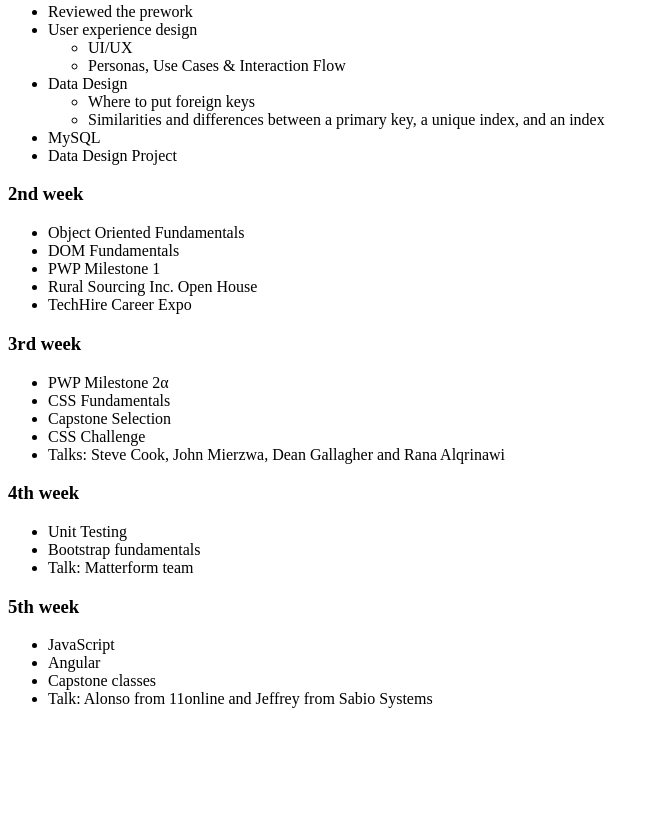
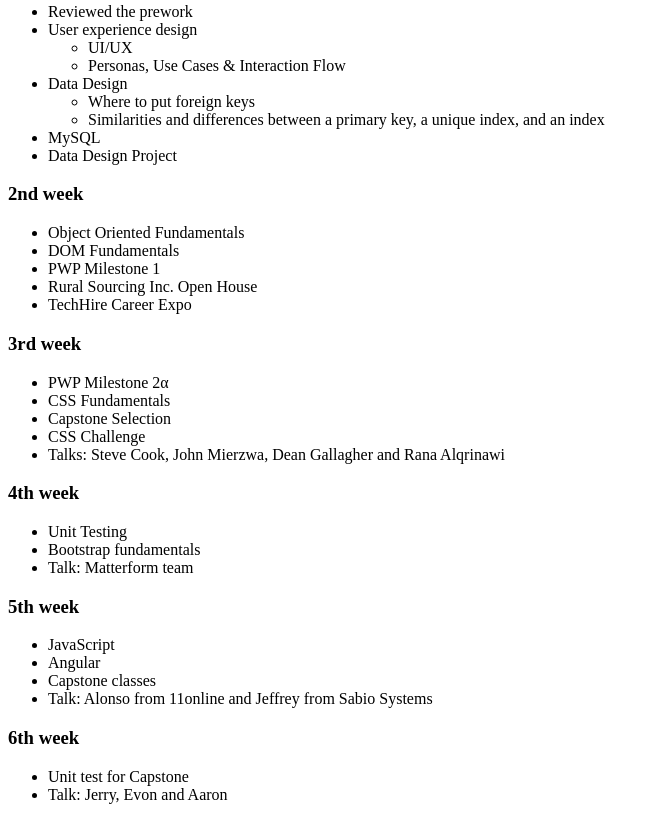
Before and after one commit to jullyanehawkins/career-portfolio, a plain HTML site: page index.html in a window 1280 px wide. Shown: the part 1672-2492 px from the top of the page, without its empty margins (0-660 px from the left). Before the commit the page ends 2396 px from the top, so only its background shows below. Drawn offline with Linux system fonts and the light colour scheme.

Commit message:
Added my 6th week reflection

```diff
--- a/index.html
+++ b/index.html
@@ -9,7 +9,7 @@
 	</head>
 	<body>
 		<h1>Jullyane Hawkins' Professional Development</h1>
-		<p>Last updated: May 12th 2018</p>
+		<p>Last updated: May 20th 2018</p>
 		<p>Career Buddy: Michael Figueroa</p>
 		<h2>My links</h2>
 		<ul>
@@ -149,5 +149,10 @@
 			<li>Capstone classes</li>
 			<li>Talk: Alonso from 11online and Jeffrey from Sabio Systems</li>
 		</ul>
+		<h3>6th week</h3>
+		<ul>
+			<li>Unit test for Capstone</li>
+			<li>Talk: Jerry, Evon and Aaron</li>
+		</ul>
 	</body>
 </html>
```
